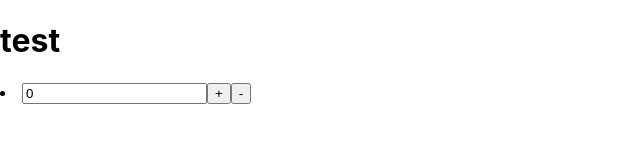
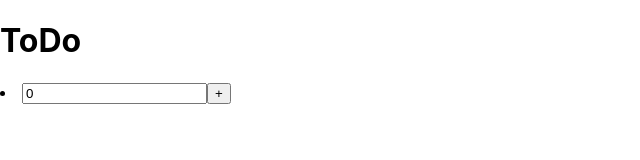
Before and after one commit to awhite2490/todolist, a React (Create React App) app: page / in a window 1280 px wide. Shown: the top 160 px of the page, without its empty margins (0-640 px from the left). Built offline with nearby package versions, Linux system fonts and the light colour scheme.

Commit message:
preventing removal of first item in listt
TODO: prevent removal of last item remaining in list - not just index 0

```diff
--- a/src/App.js
+++ b/src/App.js
@@ -13,7 +13,7 @@ class App extends React.Component {
   render() {
     return (
       <div>
-        <h1>test</h1>
+        <h1>ToDo</h1>
         {this.state.list}
       </div>
     );
--- a/src/Item.js
+++ b/src/Item.js
@@ -6,7 +6,9 @@ class Item extends React.Component {
             <li>
                 <input type="textbox" value={this.props.value} />
                 <button onClick={() => this.props.addItem()}>+</button>
-                <button onClick={() => this.props.removeItem(this.props.value)}>-</button>
+                {this.props.value > 0 &&
+                    <button onClick={() => this.props.removeItem(this.props.value)}>-</button>
+                }
             </li>
         )
     }
```
